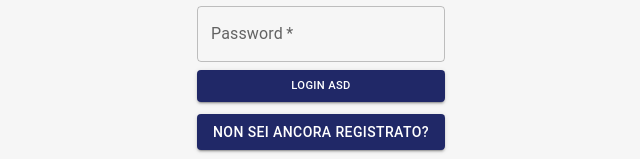
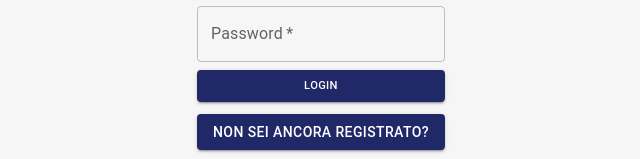
Before and after one commit to axonadev/axo-vite-template, a React (Vite) app: page /login in a window 1280 px wide. Shown: the part 354-513 px from the top of the page, without its empty margins (319-959 px from the left). Built offline with nearby package versions, Linux system fonts and the light colour scheme; no server answers.

Commit message:
test env file

```diff
--- a/package.json
+++ b/package.json
@@ -6,6 +6,7 @@
   "scripts": {
     "dev": "vite",
     "build": "vite build",
+    "build:test": "vite build --mode test",
     "lint": "eslint .",
     "preview": "vite preview",
     "generate-pwa-assets": "pwa-assets-generator --preset minimal-2023 public/logo.svg"
--- a/src/pages/auth/Login.jsx
+++ b/src/pages/auth/Login.jsx
@@ -4,6 +4,7 @@ import { useNavigate } from "react-router-dom";
 import { login } from "../../store/storeLogin";
 import { useDispatch } from "react-redux";
 import { Box, Button, TextField } from "@mui/material";
+
 import useEnv from "../../hooks/useEnv";
 
 function LoginForm() {
@@ -90,7 +91,7 @@ function LoginForm() {
         onClick={handleSubmit}
         sx={{ fontSize: "0.7rem" }}
       >
-        Login {import.meta.env.VITE_TEST} asd
+        Login
       </Button>
 
       <Box
--- a/vite.config.js
+++ b/vite.config.js
@@ -3,7 +3,10 @@ import { defineConfig } from "vite";
 import react from "@vitejs/plugin-react";
 
 // https://vitejs.dev/config/
-export default defineConfig({
+export default ({ mode }) => {
+  // Load app-level env vars to node-level env vars.
+
+  return defineConfig({
     plugins: [
       react(),
       VitePWA({
@@ -44,3 +47,4 @@ export default defineConfig({
       }),
     ],
   });
+};
```
Lines whose indentation alone changed are shown as unchanged.
